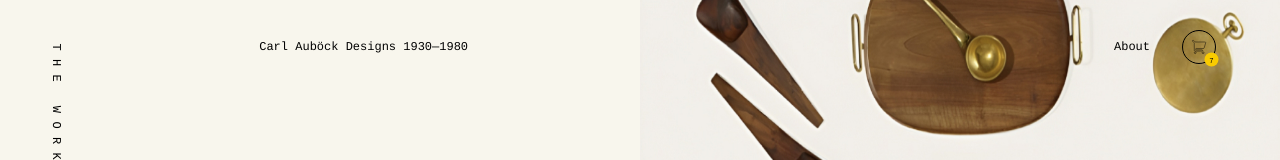
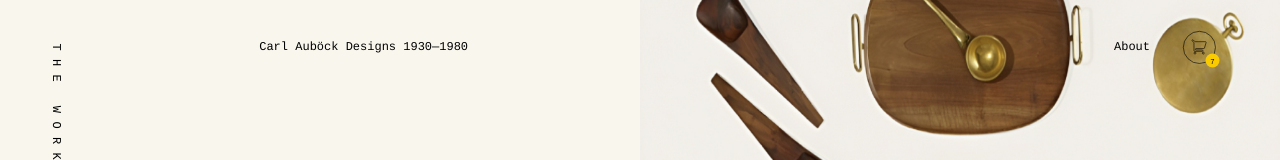
Before and after one commit to jennynguyenoberg/the-workshop, a React (Vite) app: page / in a window 1280 px wide. Shown: the top 160 px of the page. Built offline with nearby package versions, Linux system fonts and the light colour scheme.

Commit message:
Update Cart icon

```diff
--- a/src/components/Navbar/Navbar.styles.ts
+++ b/src/components/Navbar/Navbar.styles.ts
@@ -32,8 +32,7 @@ export const StyledNavLink = styled(Link)`
 export const StyledButton = styled.button`
   padding: 0;
   margin: 0;
-  border: .5px solid black;
-  border-radius: 50%;
+  border: none;
   color: none;
   background-color: transparent;
   cursor: pointer;
```
Also changed, not shown: public/images/Cart.svg.
